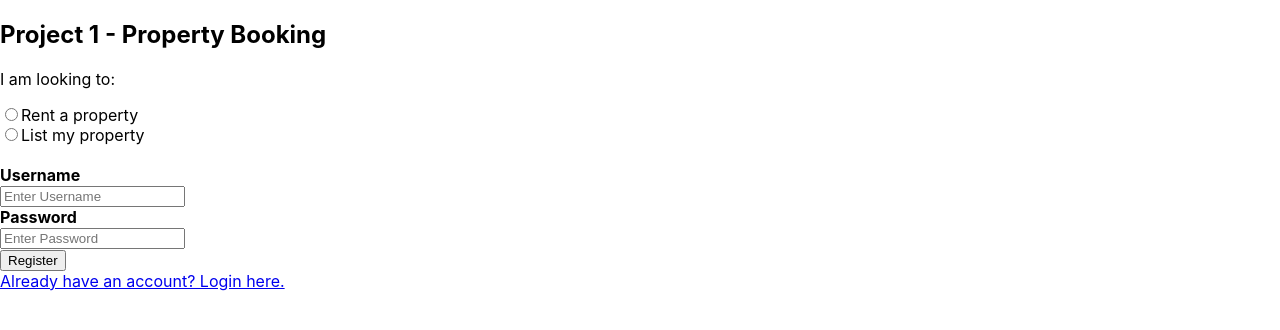
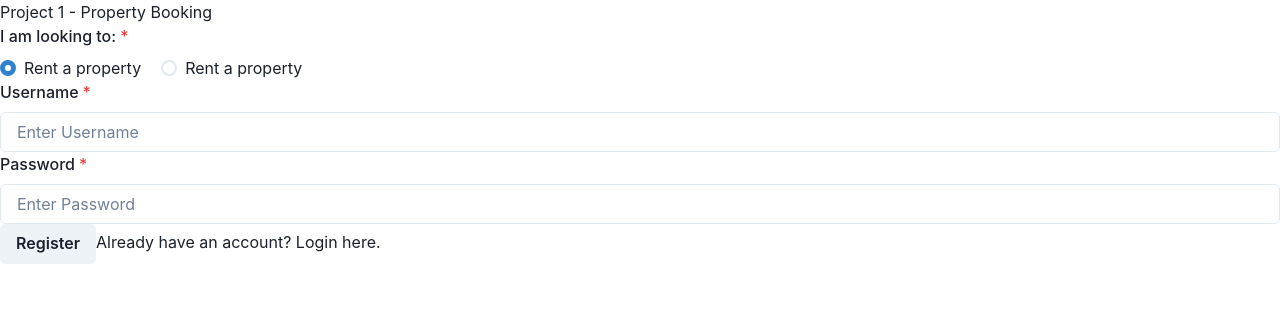
Before and after one commit to Will-Java-FS/Team1-Project1-AnthonyZhou-GunnarFettig-MiguelArias-RadhikaGodhasara-MeganRoath, a React (Create React App) app in the folder frontend/: page /register in a window 1280 px wide. Shown: the top 330 px of the page. Built offline with nearby package versions, Linux system fonts and the light colour scheme.

Commit message:
Add chakra

```diff
--- a/frontend/package.json
+++ b/frontend/package.json
@@ -3,10 +3,14 @@
   "version": "0.1.0",
   "private": true,
   "dependencies": {
+    "@chakra-ui/react": "^2.8.2",
+    "@emotion/react": "^11.13.0",
+    "@emotion/styled": "^11.13.0",
     "@testing-library/jest-dom": "^5.17.0",
     "@testing-library/react": "^13.4.0",
     "@testing-library/user-event": "^13.5.0",
     "axios": "^1.7.4",
+    "framer-motion": "^11.3.28",
     "react": "^18.3.1",
     "react-dom": "^18.3.1",
     "react-scripts": "^5.0.1",
--- a/frontend/src/App.jsx
+++ b/frontend/src/App.jsx
@@ -30,5 +30,5 @@ export default function App() {
         		</Route>
       		</Routes>
     	</BrowserRouter>
-  )
+   )
 }
--- a/frontend/src/index.jsx
+++ b/frontend/src/index.jsx
@@ -3,11 +3,14 @@ import ReactDOM from 'react-dom/client';
 import './css/index.css';
 import App from './App';
 import reportWebVitals from './reportWebVitals';
+import { ChakraProvider } from '@chakra-ui/react'
 
 const root = ReactDOM.createRoot(document.getElementById('root'));
 root.render(
   <React.StrictMode>
-    <App />
+    <ChakraProvider>
+      <App />
+    </ChakraProvider>
   </React.StrictMode>
 );
 
--- a/frontend/src/pages/Login.jsx
+++ b/frontend/src/pages/Login.jsx
@@ -1,4 +1,5 @@
-import { Link, Navigate } from "react-router-dom";
+import { Link as ReactRouterLink, Navigate } from "react-router-dom";
+import { Link as ChakraLink, FormControl, FormLabel, FormErrorMessage, Input, Button } from '@chakra-ui/react'
 import axios from "axios";
 import AuthenticationService from "../components/AuthenticationService";
 
@@ -24,18 +25,17 @@ export default function Login() {
 
     // TODO: If submit fails show message and/or change colors, etc
     return (
-        <form id = "userLogin">
-            <label for = "username"><b>Username</b></label>
-            <br/>
-            <input type = "text" placeholder = "Enter Username" id = "usernameLogin" name = "username" required />
-            <br/>
-            <label for = "password"><b>Password</b></label>
-            <br/>
-            <input type = "password" placeholder = "Enter Password" id = "passwordLogin" name = "password" required />
-            <br/>
-            <button type = "submit" onClick = {loginClicked}>Login</button>
-            <br/>
-            <Link to="/register">Dont have an account? Sign up here.</Link>
+        <form>
+            <FormControl isRequired>
+                <FormLabel>Username</FormLabel>
+                <Input type = "text" placeholder = "Enter Username" id = "usernameLogin" />
+            </FormControl>
+            <FormControl isRequired>
+                <FormLabel>Password</FormLabel>
+                <Input type = "password" placeholder = "Enter Password" id = "passwordLogin" />
+            </FormControl>
+                <Button type = "submit" onClick = {loginClicked}>Login</Button>
+                <ChakraLink as={ReactRouterLink} to="/register">Dont have an account? Sign up here.</ChakraLink>
         </form>
     )
 }
--- a/frontend/src/pages/Register.jsx
+++ b/frontend/src/pages/Register.jsx
@@ -1,4 +1,5 @@
-import { Link, Navigate } from "react-router-dom";
+import { Link as ReactRouterLink, Navigate } from "react-router-dom";
+import { Link as ChakraLink, FormControl, FormLabel, FormErrorMessage, Input, Button, Radio, RadioGroup, HStack } from '@chakra-ui/react'
 import axios from "axios";
 
 export default function Register() {
@@ -26,24 +27,26 @@ export default function Register() {
     // TODO: If submit fails show message and/or change colors, etc
     // TODO: add password restrictions
     return (
-        <form id = "userRegister">
-            <p>I am looking to:</p>
-            <input type = "radio" id = "renter" name = "user_type" value = "Renter" required />
-            <label for = "renter">Rent a property</label><br/>
-            <input type = "radio" id = "owner" name = "user_type" value = "Owner" required />
-            <label for = "owner">List my property</label><br/>
-            <br/>
-            <label for = "username"><b>Username</b></label>
-            <br/>
-            <input type = "text" placeholder = "Enter Username" id = "usernameRegister" name = "username" required />
-            <br/>
-            <label for = "password"><b>Password</b></label>
-            <br/>
-            <input type = "password" placeholder = "Enter Password" id = "passwordRegister" name = "password" required />
-            <br/>
-            <button type = "submit" onClick = {registerClicked}>Register</button>
-            <br/>
-            <Link to = "/login">Already have an account? Login here.</Link>
+        <form>
+            <FormControl isRequired>
+                <FormLabel>I am looking to:</FormLabel>
+                <RadioGroup defaultValue = "Renter">
+                    <HStack spacing = '20px'>
+                        <Radio value = 'Renter' id = "renter">Rent a property</Radio>
+                        <Radio value = 'Owner' id = "owner">Rent a property</Radio>
+                    </HStack>
+                </RadioGroup>
+            </FormControl>
+            <FormControl isRequired>
+                <FormLabel>Username</FormLabel>
+                <Input type = "text" placeholder = "Enter Username" id = "usernameRegister" />
+            </FormControl>
+            <FormControl isRequired>
+                <FormLabel>Password</FormLabel>
+                <Input type = "password" placeholder = "Enter Password" id = "passwordRegister" />
+            </FormControl>
+            <Button type = "submit" onClick = {registerClicked}>Register</Button>
+            <ChakraLink as = {ReactRouterLink} to = "/login">Already have an account? Login here.</ChakraLink>
         </form>
     )
 }
--- a/frontend/src/pages/Rent.jsx
+++ b/frontend/src/pages/Rent.jsx
@@ -39,7 +39,6 @@ export default function Rent() {
         }
 
         // TODO: Display bookings for location and dont allow new overlapping booking
-        // TODO: Restrict number of guests from being larger than max guests
         // TODO: If submit fails show message and/or change colors, etc
         return (
             <>
@@ -65,7 +64,7 @@ export default function Rent() {
                 <br/>
                 <label for = "numGuests"><b>Max Guests</b></label>
                 <br/>
-                <input type = "number" id = "numGuestsNew" placeholder = "Enter Number Of Guests" name = "numGuests" required />
+                <input type = "number" id = "numGuestsNew" placeholder = "Enter Number Of Guests" name = "numGuests" min = "1" max = {rental.maxGuests} required />
                 <br/>
                 <button type = "submit" onClick = {rentClicked}>Rent</button>
             </form>
```
Also changed, not shown: 1 other file (tests, documents, lock files or other folders).
